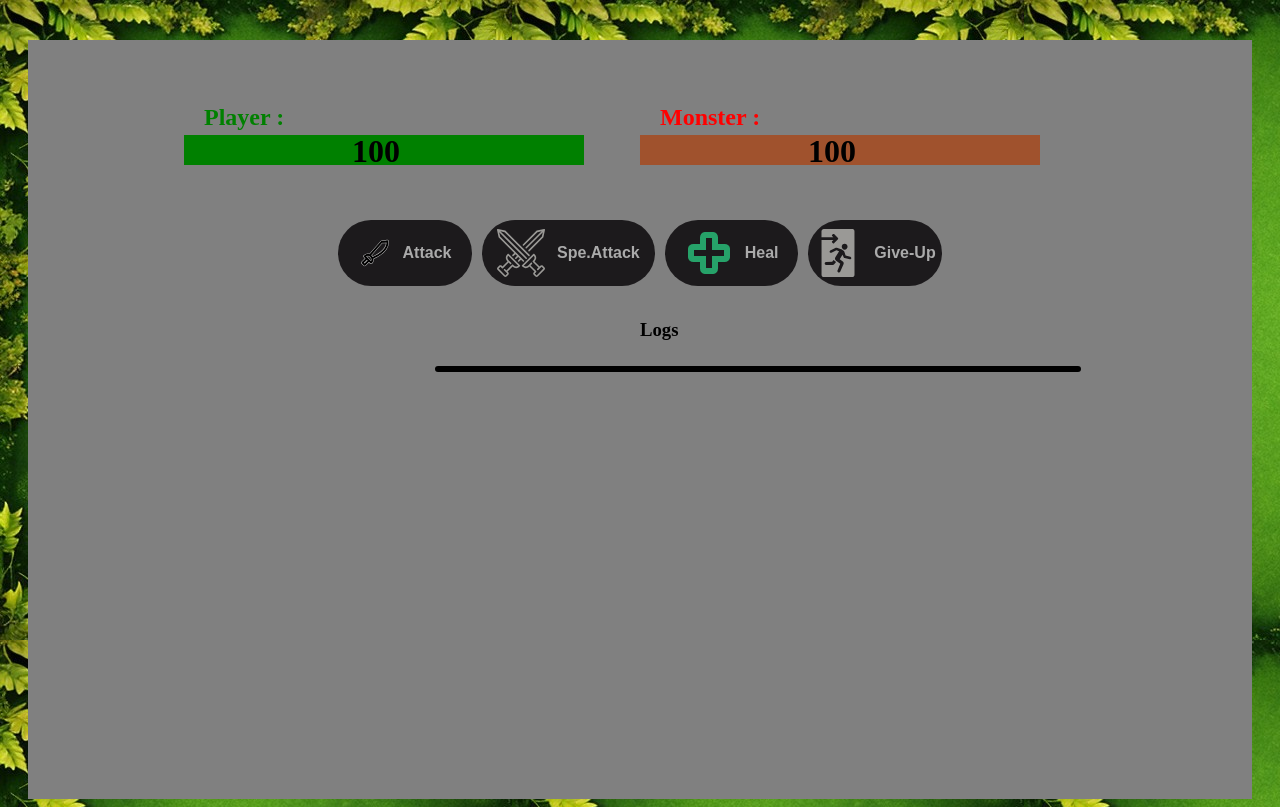
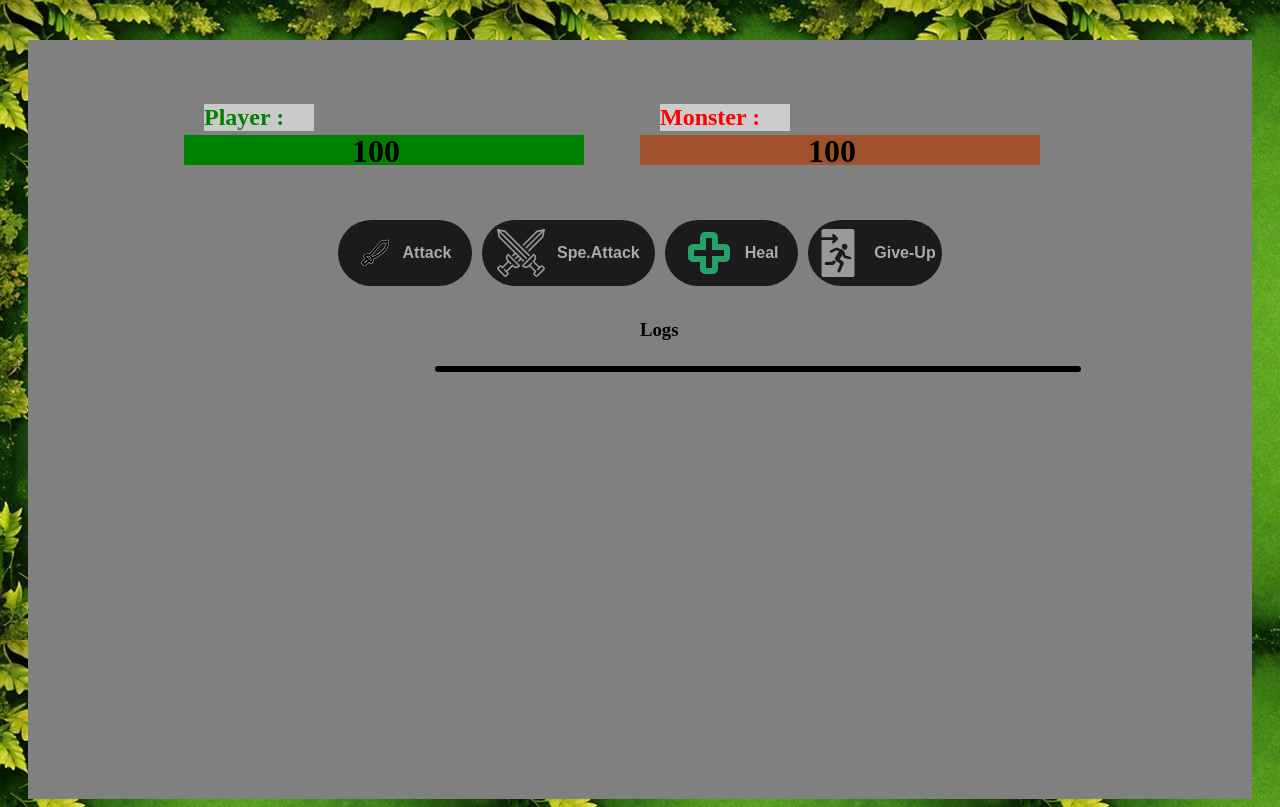
Before and after one commit to AoiLeyos/MonsterSlayerAngular, an Angular app: page / in a window 1280 px wide. Built offline with nearby package versions, Linux system fonts and the light colour scheme.

Commit message:
style(health-bar.component.css)change background-color

```diff
--- a/src/app/health-bar/health-bar.component.css
+++ b/src/app/health-bar/health-bar.component.css
@@ -4,6 +4,7 @@ progress {
     width: 400px;
     margin-top: 20px;
     z-index: 1;
+    background-color: rgba(128, 128, 128, 0.61);
 
 }
 
@@ -33,10 +34,14 @@ h2 {
 
 .Player {
     color: green;
+    background-color: rgba(247, 247, 247, 0.61);
+    width: 110px;
 }
 
 .Monster {
     color: red;
+    background-color: rgba(255, 255, 255, 0.596);
+    width: 130px;
 }
 
 .healthBar {
```
